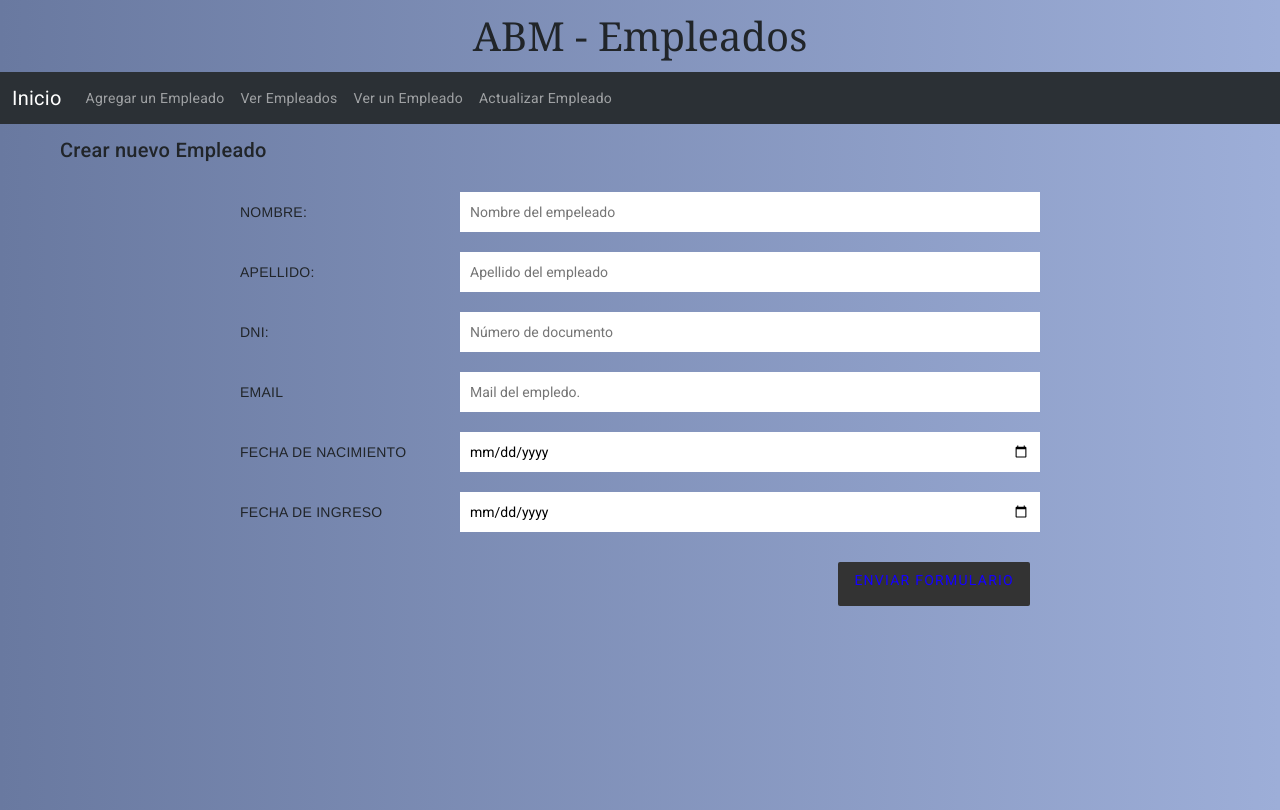
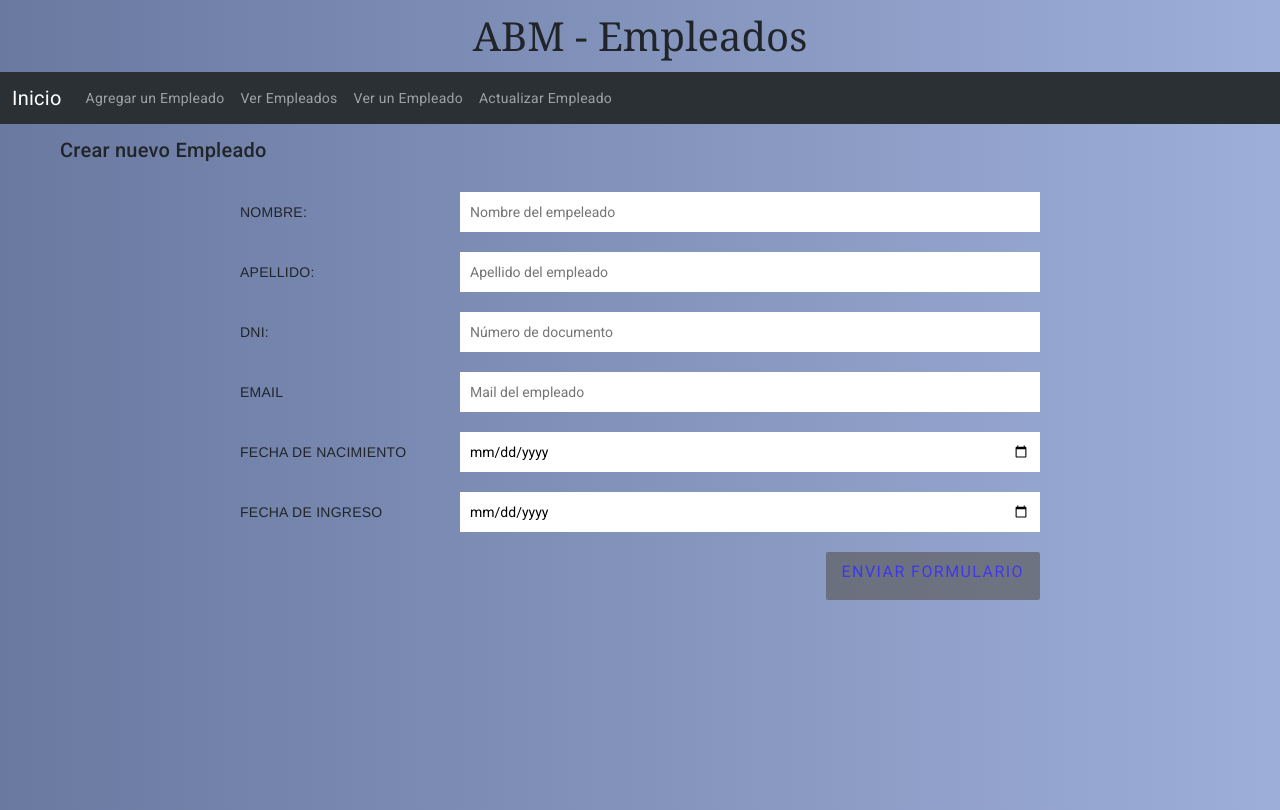
Before and after one commit to leandrogiova/ABM_Empleados_Angular, an Angular app: page /inicio in a window 1280 px wide. Built offline with nearby package versions, Linux system fonts and the light colour scheme.

Commit message:
Trabajndo en las validaciones post Empleado

```diff
--- a/src/app/crear-empleado/crear-empleado.component.css
+++ b/src/app/crear-empleado/crear-empleado.component.css
@@ -77,7 +77,7 @@ body {
     padding: 8px 16px 16px 16px;
 
     border: none;
-    background: #333;
+     background: #5b5a5a;
     color: #1500ff;
     text-transform: uppercase;
     letter-spacing: .09em;
@@ -92,3 +92,12 @@ body {
     padding: 15px;
     margin: 10px;
   }
+
+
+
+  .requiredAlert {
+    font-size: 12px;
+    color: red;
+    margin-top: 5px;
+    padding-top: 5px;
+  }
--- a/src/app/crear-empleado/crear-empleado.component.html
+++ b/src/app/crear-empleado/crear-empleado.component.html
@@ -9,30 +9,62 @@
 
         <li>
           <label >Nombre:</label>
-          <input type="text" placeholder="Nombre del empeleado" formControlName="nombre">
+          <input type="text" placeholder="Nombre del empeleado" formControlName="nombre" required>
         </li>
+        <p *ngIf = "agregarEmpleado.controls['nombre'].touched && agregarEmpleado.controls['nombre'].errors?.['required']" class = "requiredAlert">
+          El campo "nombre" es obligatorio
+        </p>
+
+
         <li>
           <label>Apellido:</label>
           <input type="text" id="last-name" placeholder="Apellido del empleado" formControlName="apellido">
         </li>
+        <p *ngIf = "agregarEmpleado.controls['apellido'].touched && agregarEmpleado.controls['apellido'].errors?.['required']" class = "requiredAlert">
+            El campo "apellido" es obligatorio
+        </p>
+
+
          <li>
           <label>DNI:</label>
-          <input type="number" placeholder="Número de documento">
+          <input type="number" placeholder="Número de documento" formControlName="nroDocumento">
         </li>
+        <p *ngIf = "agregarEmpleado.controls['nroDocumento'].touched && agregarEmpleado.controls['nroDocumento'].errors?.['required']" class = "requiredAlert">
+          El campo "nroDocumento" es obligatorio
+        </p>
+
+
         <li>
           <label>Email</label>
-          <input type="email" id="email" placeholder="Mail del empledo.">
+          <input type="email" id="email" placeholder="Mail del empleado" formControlName="email">
         </li>
+        <p *ngIf="agregarEmpleado.get('email')?.hasError('required') && agregarEmpleado.get('email')?.touched" class="requiredAlert">
+          El campo "email" es obligatorio
+        </p>
+        <p *ngIf="agregarEmpleado.get('email')?.hasError('email') && agregarEmpleado.get('email')?.touched" class="requiredAlert">
+          El formato del correo electrónico no es correcto. Un formato correcto sería: ejemplo@mail.com
+        </p>
+
         <li>
           <label>Fecha de Nacimiento</label>
           <input type="date" id="email" formControlName="fechaNacimiento">
         </li>
+        <p *ngIf = "agregarEmpleado.controls['fechaNacimiento'].touched && agregarEmpleado.controls['fechaNacimiento'].errors?.['required']" class = "requiredAlert">
+          El campo "fecha de Nacimiento" es obligatorio
+       </p>
+
+
         <li>
           <label>Fecha de Ingreso</label>
-          <input type="date" id="email">
+          <input type="date" id="email" formControlName="fechaIngreso">
         </li>
+        <p *ngIf = "agregarEmpleado.controls['fechaIngreso'].touched && agregarEmpleado.controls['fechaIngreso'].errors?.['required']" class = "requiredAlert">
+          El campo "fechaIngreso" es obligatorio
+        </p>
+
+
         <li>
-          <button type="submit" class="boton_enviar_form" (click)="agregarEmpleadoNuevo()"> Enviar Formulario</button>
+          <button type="submit" class="btn btn-primary" (click)="agregarEmpleadoNuevo()" [disabled] = "!agregarEmpleado.valid"> Enviar Formulario</button>
         </li>
       </ul>
     </form>
--- a/src/app/crear-empleado/crear-empleado.component.ts
+++ b/src/app/crear-empleado/crear-empleado.component.ts
@@ -15,12 +15,12 @@ export class CrearEmpleadoComponent {
     this.agregarEmpleado = this.fb.group({
       nombre: new FormControl('', [Validators.required]),
       apellido: new FormControl('', [Validators.required]),
-      dni: new FormControl('', [Validators.required]),
+      nroDocumento: new FormControl('', [Validators.required]),
 
       email: new FormControl('', [Validators.required, Validators.email]),
 
       fechaNacimiento: new FormControl('', [Validators.required, fechaNoPosterior]),
-      fechaCreacion: new FormControl('', [Validators.required]),
+      fechaIngreso: new FormControl('', [Validators.required]),
 
     });
   }
@@ -30,4 +30,10 @@ export class CrearEmpleadoComponent {
   public agregarEmpleadoNuevo(){
     console.log("agregarEmpleadoNuevo: ", this.agregarEmpleado);
   }
+
+
+
+
+
+
 }
--- a/src/app/crear-empleado/validators/empleadoValidators.ts
+++ b/src/app/crear-empleado/validators/empleadoValidators.ts
@@ -7,6 +7,7 @@ export function fechaNoPosterior(control: AbstractControl): { [key: string]: boo
   if (fechaNacimiento > fechaActual) {
     return { 'fechaNoPosterior': true };
   }
-  console.log("\n\n\nfecah\n\n\n");
+
+
   return null;
 }
```
